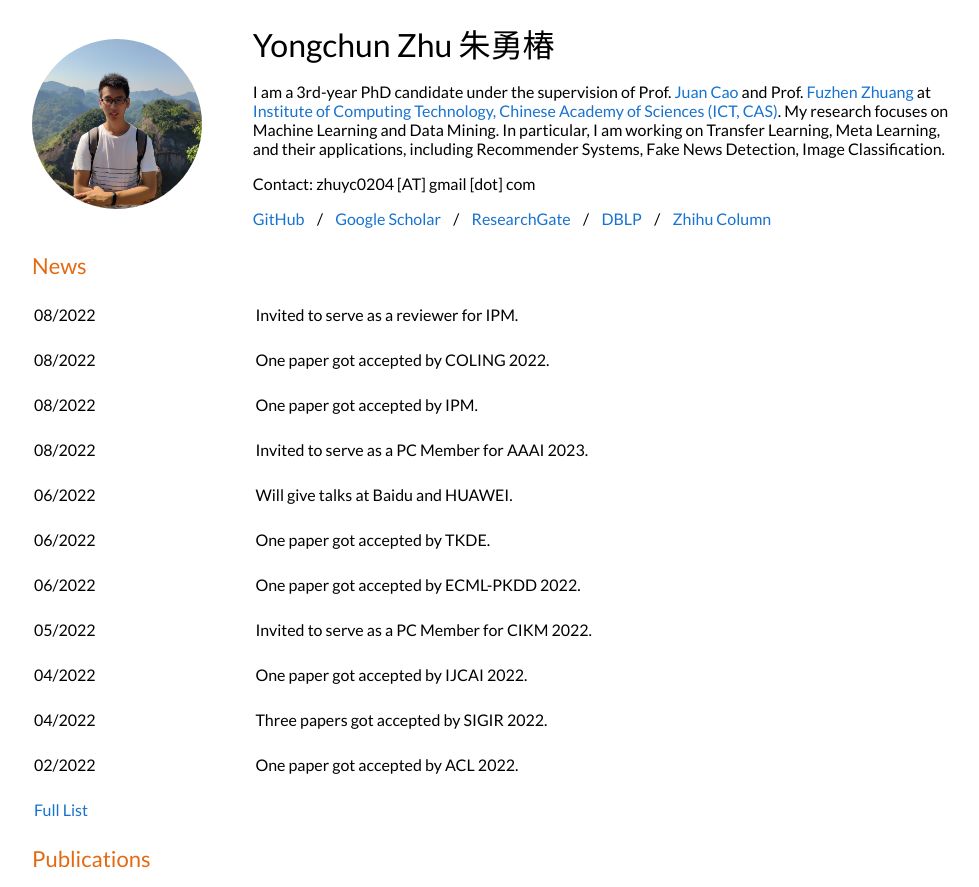
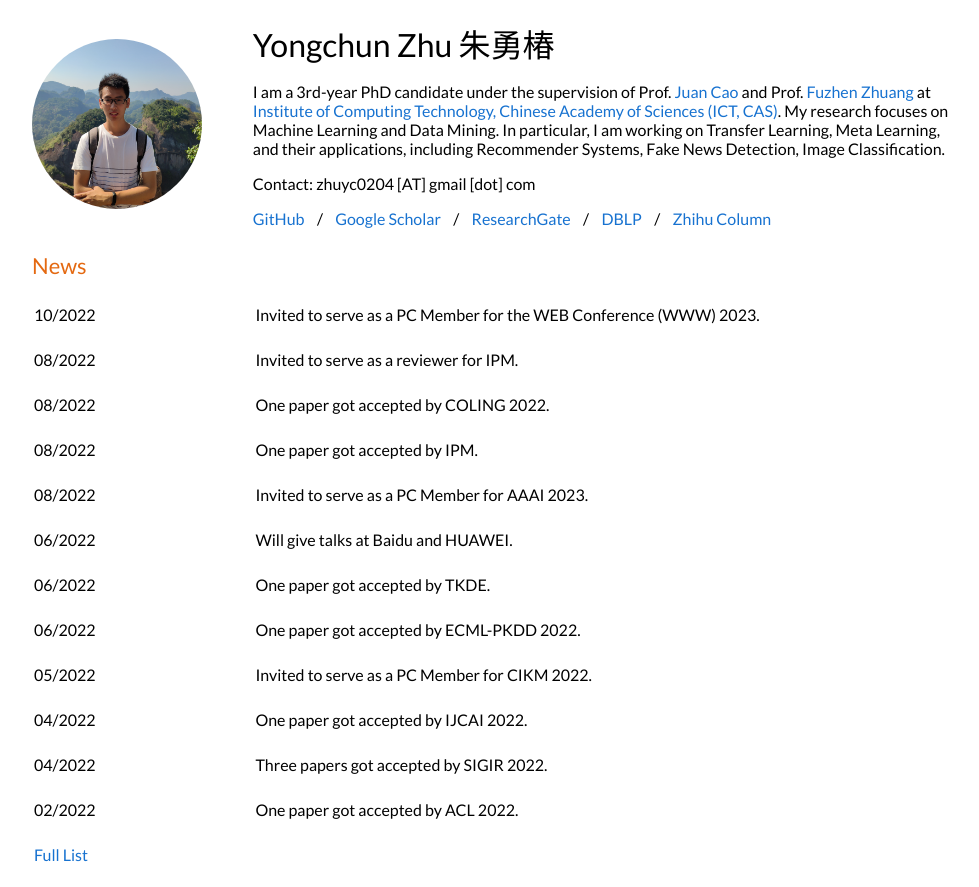
Before and after one commit to easezyc/easezyc.github.io, a plain HTML site: page index.html in a window 1280 px wide. Shown: the top 887 px of the page, without its empty margins (140-1119 px from the left). Drawn offline with Linux system fonts and the light colour scheme; some packages are replaced by stand-ins of ours; a script that the page names is missing.

Commit message:
upd: www reviewer

```diff
--- a/index.html
+++ b/index.html
@@ -187,6 +187,14 @@
             <col span="1" style="width: 23%;">
             <col span="1" style="width: 77%;">
           </colgroup>
+          <tr>
+            <td valign="center">
+              10/2022
+            </td>
+            <td valign="center">
+                Invited to serve as a PC Member for the WEB Conference (WWW) 2023.
+            </td>
+          </tr>
           <tr>
             <td valign="center">
               08/2022
@@ -766,6 +774,8 @@
               Conference PC Member & Reviewer
             </td>
             <td>
+                WWW 2023
+                <br>
                 KDD 2022
                 <br>
                 AAAI 2021, 2022, 2023
```
